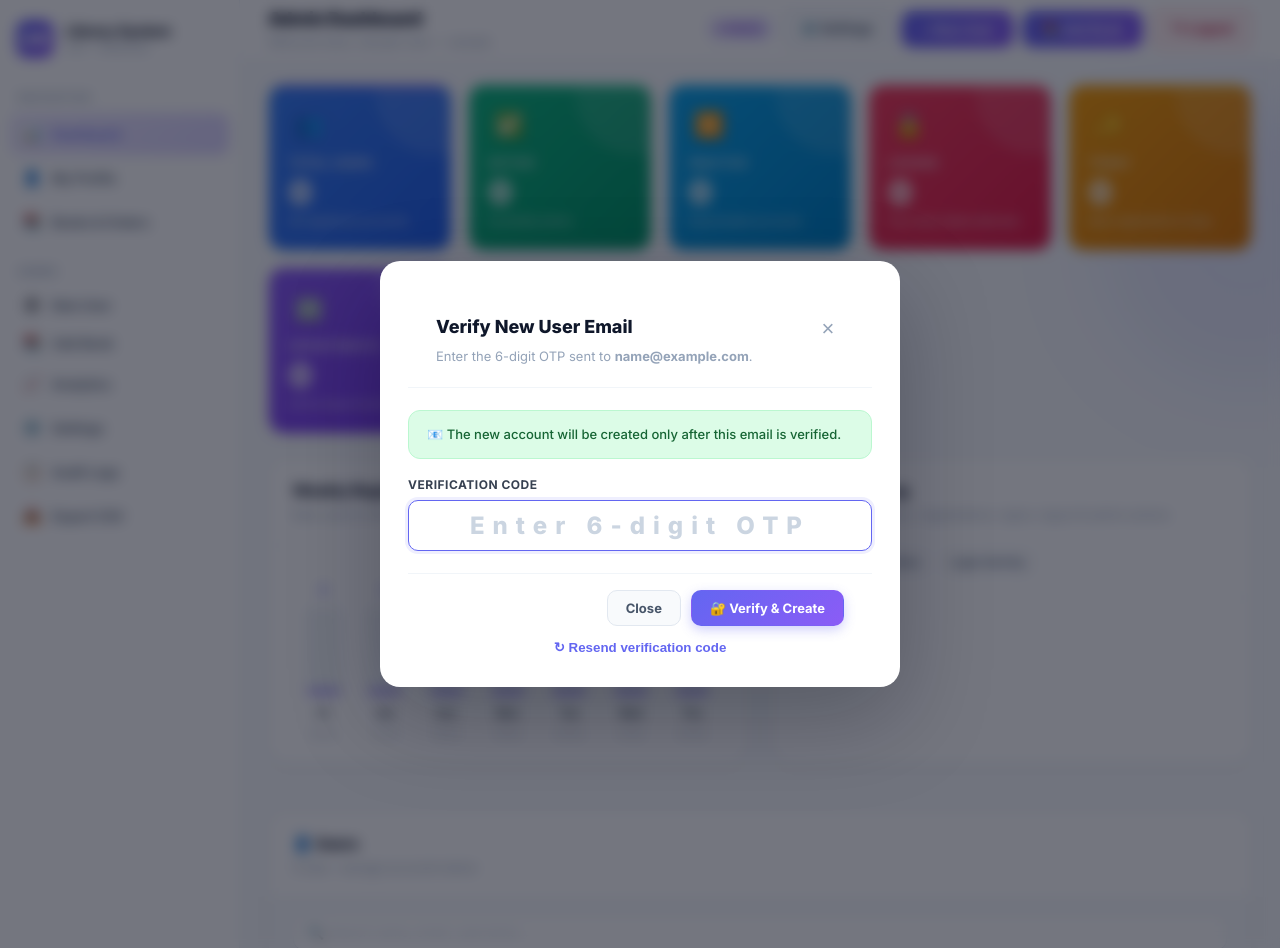
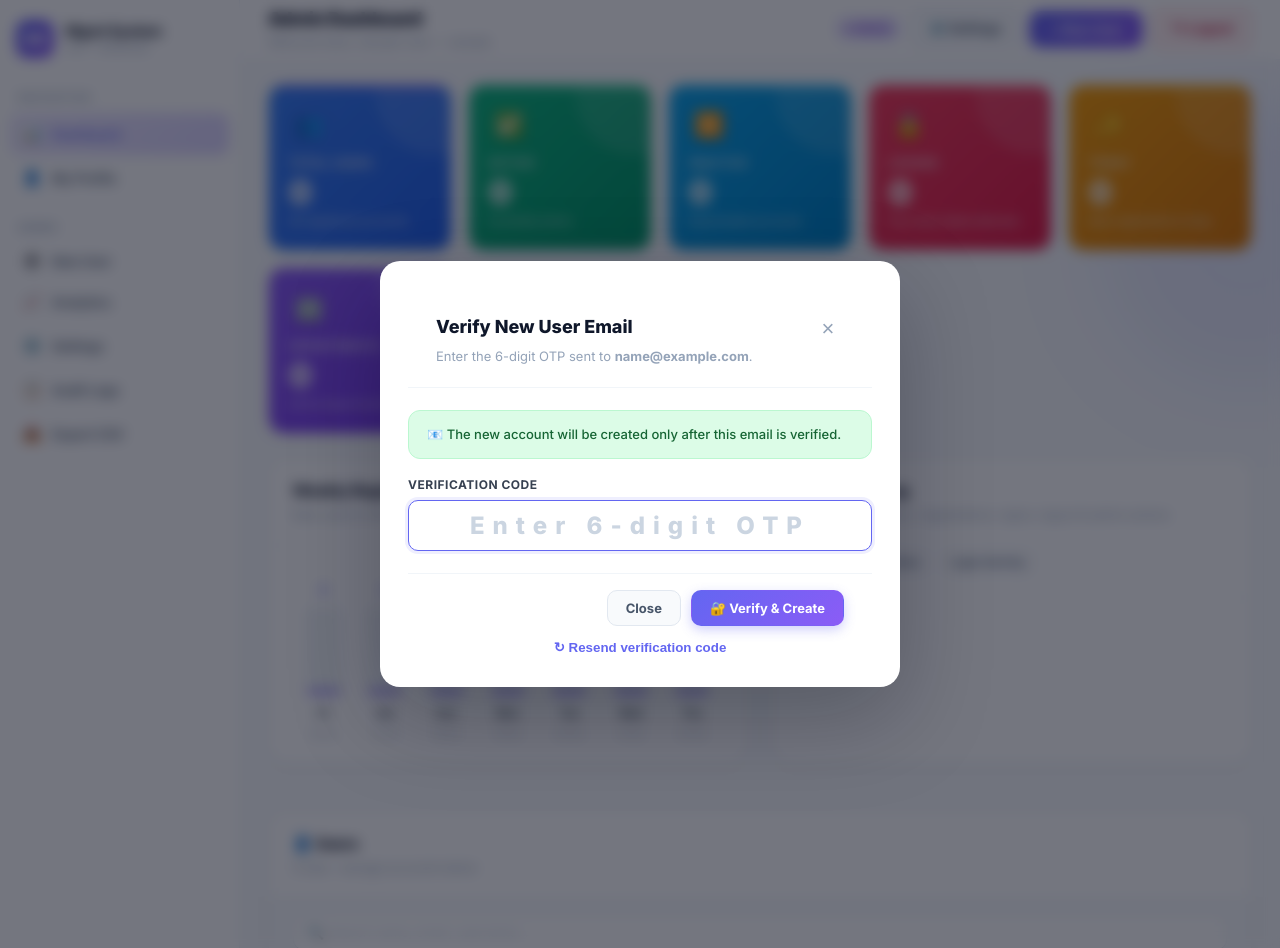
Before and after one commit to moviebot-latest/management-trial, a Flask app: page /dashboard in a window 1280 px wide. Run offline with Flask 3, Linux system fonts and the light colour scheme; the visitor is signed in with stand-in values (Sample User, id 1); some libraries are stand-ins or nearby versions.

Commit message:
Add files via upload

```diff
--- a/templates/change_password.html
+++ b/templates/change_password.html
@@ -3,7 +3,7 @@
 <head>
   <meta charset="utf-8">
   <meta name="viewport" content="width=device-width,initial-scale=1">
-  <title>Change Password — Library Management System</title>
+  <title>Change Password — Management System</title>
   <meta name="robots" content="noindex,nofollow">
   <link rel="preconnect" href="https://fonts.googleapis.com">
   <link href="https://fonts.googleapis.com/css2?family=Inter:wght@400;500;600;700;800;900&display=swap" rel="stylesheet">
--- a/templates/dashboard.html
+++ b/templates/dashboard.html
@@ -3,7 +3,7 @@
 <head>
   <meta charset="utf-8">
   <meta name="viewport" content="width=device-width,initial-scale=1">
-  <title>Dashboard — Library Management System</title>
+  <title>Dashboard — Management System</title>
   <meta name="robots" content="noindex,nofollow">
   <meta name="theme-color" content="#6366f1">
   <link rel="preconnect" href="https://fonts.googleapis.com">
@@ -32,9 +32,9 @@ document.addEventListener('visibilitychange',()=>{if(document.visibilityState===
   <aside class="sidebar" id="sidebar">
     <div class="sidebar-top">
       <div class="sidebar-brand">
-        <div class="sidebar-brand-logo">LMS</div>
+        <div class="sidebar-brand-logo">MS</div>
         <div>
-          <div class="sidebar-brand-name">Library System</div>
+          <div class="sidebar-brand-name">Mgmt System</div>
           <div class="sidebar-brand-sub">v20 &mdash; Advanced</div>
         </div>
       </div>
@@ -48,9 +48,6 @@ document.addEventListener('visibilitychange',()=>{if(document.visibilityState===
       <a href="{{ url_for('profile') }}" class="nav-item">
         <span class="nav-icon">👤</span> My Profile
       </a>
-      <a href="{{ url_for('books') }}" class="nav-item">
-        <span class="nav-icon">📚</span> Books &amp; Orders
-      </a>
       {% if role != 'admin' %}
       <a href="/change-password" class="nav-item">
         <span class="nav-icon">🔒</span> Change Password
@@ -60,9 +57,6 @@ document.addEventListener('visibilitychange',()=>{if(document.visibilityState===
       <div class="sidebar-section-title" style="margin-top:8px">Admin</div>
       <button class="nav-item" type="button" onclick="openModal('createModal')">
         <span class="nav-icon">➕</span> New User
-      </button>
-      <button class="nav-item" type="button" onclick="openModal('bookModal')">
-        <span class="nav-icon">📚</span> Add Book
       </button>
       <a href="{{ url_for('analytics') }}" class="nav-item">
         <span class="nav-icon">📈</span> Analytics
@@ -113,7 +107,6 @@ document.addEventListener('visibilitychange',()=>{if(document.visibilityState===
         {% if role == 'admin' %}
         <a href="{{ url_for('settings') }}" class="btn btn-ghost topbar-action">⚙️ Settings</a>
         <button class="btn btn-primary" type="button" onclick="openModal('createModal')">+ New User</button>
-        <button class="btn btn-primary" type="button" onclick="openModal('bookModal')">📚 Add Book</button>
         {% endif %}
         <a href="/logout" class="btn btn-logout">↪ Logout</a>
         <button class="mobile-menu-btn" type="button" aria-label="Open menu" aria-expanded="false">☰</button>
@@ -387,28 +380,6 @@ document.addEventListener('visibilitychange',()=>{if(document.visibilityState===
 
     </div>{# /panel users #}
 
-    <!-- ==================== LIBRARY CATALOGUE ==================== -->
-    <div class="panel" style="margin-top:22px">
-      <div class="panel-head">
-        <div><h2>📚 Library Books</h2><p>Members can view these books and place orders.</p></div>
-        <button class="btn btn-primary" type="button" onclick="openModal('bookModal')">+ Add Book</button>
-      </div>
-      <div style="overflow-x:auto"><table class="data-table"><thead><tr><th>Book</th><th>Author</th><th>Price</th><th>Stock</th><th>Action</th></tr></thead><tbody>
-      {% for b in library_books %}<tr><td><strong>{{ b.title }}</strong></td><td>{{ b.author }}</td><td>₹{{ '%.2f'|format(b.price|float) }}</td><td>{{ b.stock }}</td><td><form method="post" action="{{ url_for('delete_book', book_id=b.id) }}" onsubmit="return confirm('Remove this book?')"><input type="hidden" name="_csrf_token" value="{{ csrf_token }}"><button class="btn btn-danger btn-sm">Remove</button></form></td></tr>{% else %}<tr><td colspan="5" style="text-align:center;padding:24px;color:var(--gray-400)">No books added yet.</td></tr>{% endfor %}
-      </tbody></table></div>
-    </div>
-    <div class="panel" style="margin-top:22px">
-      <div class="panel-head"><div><h2>🛒 Recent Book Orders</h2><p>Latest member orders.</p></div></div>
-      <div style="overflow-x:auto"><table class="data-table"><thead><tr><th>Order</th><th>Customer</th><th>Total</th><th>Order Status</th><th>Payment</th><th>Address</th><th>Update</th></tr></thead><tbody>
-      {% for o in book_orders %}<tr>
-      <td>#{{ o.id }}</td><td><strong>{{ o.full_name }}</strong><br><small>{{ o.phone }}</small></td><td>₹{{ '%.2f'|format(o.total_amount|float) }}</td>
-      <td><form method="post" action="{{ url_for('update_order_status', order_id=o.id) }}" style="display:flex;gap:5px"><input type="hidden" name="_csrf_token" value="{{ csrf_token }}"><select name="status" onchange="this.form.submit()" style="padding:7px;border:1px solid #d1d5db;border-radius:8px"><option {% if o.status=='Pending' %}selected{% endif %}>Pending</option><option {% if o.status=='Confirmed' %}selected{% endif %}>Confirmed</option><option {% if o.status=='Shipped' %}selected{% endif %}>Shipped</option><option {% if o.status=='Delivered' %}selected{% endif %}>Delivered</option><option {% if o.status=='Cancelled' %}selected{% endif %}>Cancelled</option></select></form></td>
-      <td><strong>{{ o.payment_method }}</strong><br><form method="post" action="{{ url_for('update_payment_status', order_id=o.id) }}"><input type="hidden" name="_csrf_token" value="{{ csrf_token }}"><select name="payment_status" onchange="this.form.submit()" style="padding:7px;border:1px solid #d1d5db;border-radius:8px"><option {% if o.payment_status=='Pending' %}selected{% endif %}>Pending</option><option {% if o.payment_status=='Paid' %}selected{% endif %}>Paid</option><option {% if o.payment_status=='Failed' %}selected{% endif %}>Failed</option><option {% if o.payment_status=='Refunded' %}selected{% endif %}>Refunded</option></select></form></td>
-      <td>{{ o.address_line }}, {{ o.city }}, {{ o.state }} - {{ o.pincode }}</td><td><a class="btn btn-ghost btn-sm" href="{{ url_for('my_orders') }}">View</a></td>
-      </tr>{% else %}<tr><td colspan="7" style="text-align:center;padding:24px;color:var(--gray-400)">No orders yet.</td></tr>{% endfor %}
-      </tbody></table></div>
-    </div>
-
     <!-- ==================== USER (non-admin) VIEW ==================== -->
     {% else %}
 
@@ -465,25 +436,6 @@ document.addEventListener('visibilitychange',()=>{if(document.visibilityState===
 
 <!-- ==================== MODALS (Admin) ==================== -->
 {% if role == 'admin' %}
-
-<!-- Add Book -->
-<div id="bookModal" class="modal-overlay">
-  <div class="modal-box">
-    <div class="modal-header"><div><h2>📚 Add Book</h2><p>Add a book that members can view and order.</p></div><button class="modal-close" type="button" onclick="closeModal('bookModal')">&#215;</button></div>
-    <form method="post" action="{{ url_for('create_book') }}" enctype="multipart/form-data">
-      <input type="hidden" name="_csrf_token" value="{{ csrf_token }}">
-      <div class="modal-grid">
-        <div class="field"><label>Book Name / Title</label><input name="title" maxlength="200" required placeholder="e.g. Python Programming"></div>
-        <div class="field"><label>Author</label><input name="author" maxlength="160" required placeholder="Author name"></div>
-        <div class="field"><label>Price (₹)</label><input name="price" type="number" min="0" step="0.01" required placeholder="499"></div>
-        <div class="field"><label>Stock</label><input name="stock" type="number" min="0" step="1" required value="1"></div>
-        <div class="field full"><label>Book Photo</label><input name="image" type="file" accept="image/jpeg,image/png,image/webp,image/gif"></div>
-        <div class="field full"><label>Description</label><textarea name="description" maxlength="3000" rows="5" placeholder="Book description, edition, subject, etc."></textarea></div>
-      </div>
-      <div class="modal-foot"><button type="button" class="btn btn-ghost" onclick="closeModal('bookModal')">Cancel</button><button type="submit" class="btn btn-primary">📚 Add Book</button></div>
-    </form>
-  </div>
-</div>
 
 <!-- Create User -->
 <div id="createModal" class="modal-overlay">
--- a/templates/error.html
+++ b/templates/error.html
@@ -3,7 +3,7 @@
 <head>
   <meta charset="utf-8">
   <meta name="viewport" content="width=device-width,initial-scale=1">
-  <title>Error {{ code }} — Library Management System</title>
+  <title>Error {{ code }} — Management System</title>
   <meta name="robots" content="noindex,nofollow">
   <link rel="preconnect" href="https://fonts.googleapis.com">
   <link href="https://fonts.googleapis.com/css2?family=Inter:wght@400;700;800;900&display=swap" rel="stylesheet">
--- a/templates/forgot_password.html
+++ b/templates/forgot_password.html
@@ -2,7 +2,7 @@
 <html lang="en">
 <head>
   <meta charset="utf-8"><meta name="viewport" content="width=device-width,initial-scale=1">
-  <title>Forgot Password — Library Management System</title>
+  <title>Forgot Password — Management System</title>
   <meta name="robots" content="noindex,nofollow">
   <link rel="preconnect" href="https://fonts.googleapis.com"><link rel="preconnect" href="https://fonts.gstatic.com" crossorigin>
   <link href="https://fonts.googleapis.com/css2?family=Inter:wght@400;500;600;700;800;900&display=swap" rel="stylesheet">
--- a/templates/register.html
+++ b/templates/register.html
@@ -3,7 +3,7 @@
 <head>
   <meta charset="utf-8">
   <meta name="viewport" content="width=device-width,initial-scale=1">
-  <title>Create Account — Library Management System</title>
+  <title>Create Account — Management System</title>
   <meta name="robots" content="noindex,nofollow">
   <meta name="theme-color" content="#6366f1">
   <link rel="preconnect" href="https://fonts.googleapis.com">
@@ -22,7 +22,7 @@
 <div class="auth-page">
 
   <div class="auth-side">
-    <div class="auth-side-logo">LMS</div>
+    <div class="auth-side-logo">MS</div>
     <h2>Join the<br>Team Today</h2>
     <p>Create your account to get instant access to the management dashboard and team tools.</p>
     <ul class="auth-side-features">
@@ -35,7 +35,7 @@
 
   <div class="auth-form-side">
     <div class="auth-form-box" style="max-width:460px">
-      <div class="auth-logo-sm">LMS</div>
+      <div class="auth-logo-sm">MS</div>
       <h1 class="auth-title">Create your account</h1>
       <p class="auth-sub">Fill in the details below to get started.</p>
 
```
Also changed, not shown: templates/analytics.html (+3 -3 lines), templates/audit_logs.html (+3 -3 lines), templates/landing.html (+10 -10 lines), templates/login.html (+7 -7 lines), templates/profile.html (+6 -6 lines), templates/settings.html (+3 -3 lines).
